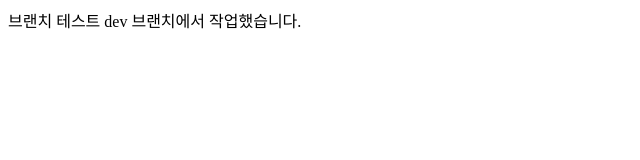
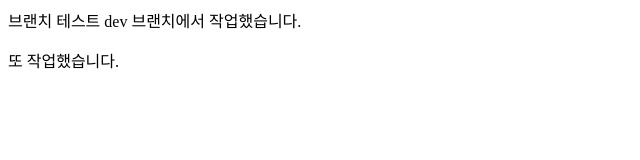
Before and after one commit to hado0123/branch-test, a plain HTML site: page index.html in a window 1280 px wide. Shown: the whole page, without its empty margins (0-640 px from the left). Drawn offline with Linux system fonts and the light colour scheme.

Commit message:
index.js ui버그 수정

```diff
--- a/index.html
+++ b/index.html
@@ -7,5 +7,6 @@
    </head>
    <body>
       브랜치 테스트 dev 브랜치에서 작업했습니다.
+      <p>또 작업했습니다.</p>
    </body>
 </html>
```
